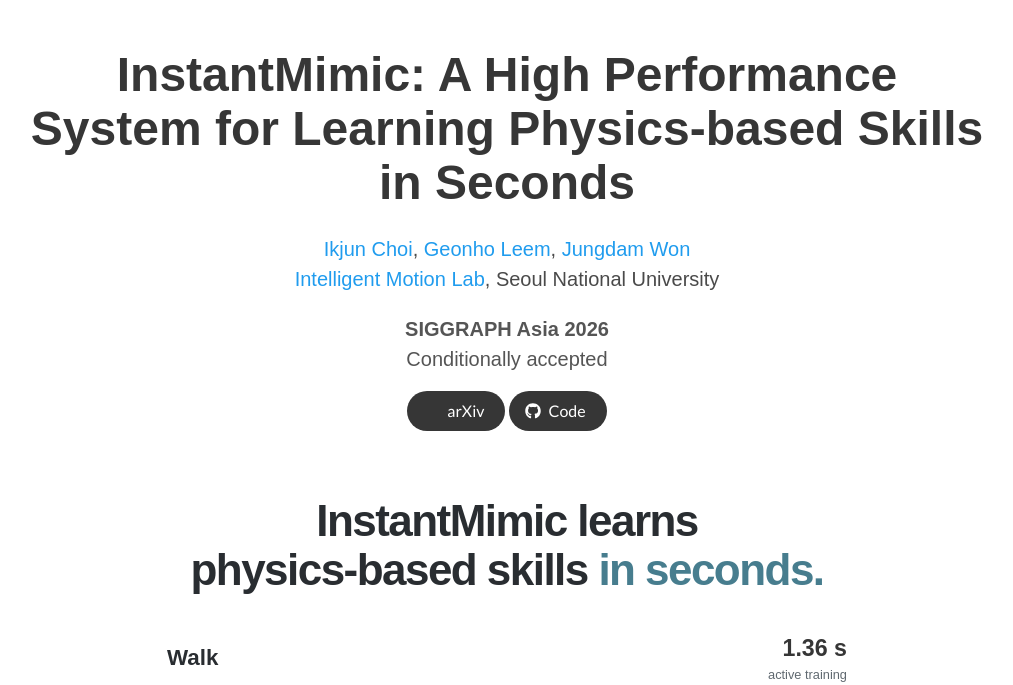
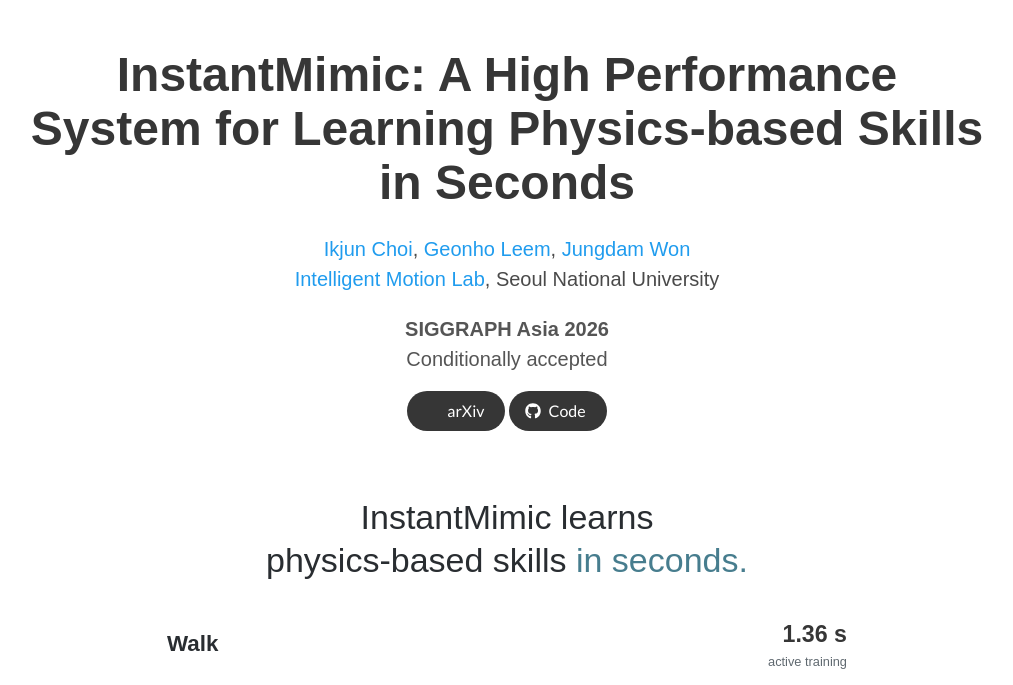
Before and after one commit to Scripter36/Scripter36.github.io, a Jekyll site: the page projects/instantmimic/index.html, which Jekyll copies as it is, in a window 1280 px wide. Shown: the top 685 px of the page, without its empty margins (133-1146 px from the left). Built offline with Jekyll 4.4.1, drawn with Linux system fonts in a browser that asks for light colours; nearby versions of some CDN libraries; some web fonts are replaced; library files that are not in the unit come from our copies; a style sheet for code colours, icons or effects is not loaded; grey boxes are pictures that could not be loaded.

Commit message:
style: soften motion heading and restore default spacing

```diff
--- a/projects/instantmimic/assets/demo.css
+++ b/projects/instantmimic/assets/demo.css
@@ -23,7 +23,7 @@
 .motion-demo__motions { display: flex; flex-wrap: wrap; justify-content: center; gap: .4rem; }
 .motion-demo__motions button { border: 0; border-radius: 6px; color: #626b70; background: transparent; padding: .45rem .8rem; }
 .motion-demo__motions button[aria-pressed="true"] { color: #18465a; background: #e8f0f3; }
-.motion-demo__intro { margin: 0 0 2.25rem; text-align: center; font-size: clamp(2rem, 4vw, 2.75rem); font-weight: 700; line-height: 1.12; letter-spacing: -.035em; text-wrap: balance; }
+.motion-demo__intro { margin: 0 0 2.25rem; text-align: center; font-size: clamp(1.625rem, 3vw, 2.125rem); font-weight: 500; line-height: 1.25; text-wrap: balance; }
 .motion-demo__intro span { color: #477d8e; white-space: nowrap; }
 .motion-demo__notes { color: #697278; font-size: .85rem; line-height: 1.6; text-align: center; }
 .motion-demo details { margin-top: 1rem; font-size: .88rem; line-height: 1.6; }
--- a/projects/instantmimic/index.html
+++ b/projects/instantmimic/index.html
@@ -53,7 +53,7 @@
   <link rel="stylesheet" href="/assets/project-page/css/fontawesome.all.min.css">
   <link rel="stylesheet" href="https://cdnjs.cloudflare.com/ajax/libs/academicons/1.9.4/css/academicons.min.css">
   <link rel="stylesheet" href="/assets/project-page/css/nerfies.css">
-  <link rel="stylesheet" href="./assets/demo.css?v=d5b8fe878a">
+  <link rel="stylesheet" href="./assets/demo.css?v=0126e2497f">
   <script defer src="./assets/demo.js?v=cc262fddfd"></script>
   <link rel="icon" href="/assets/project-page/images/favicon.svg">
 
```
